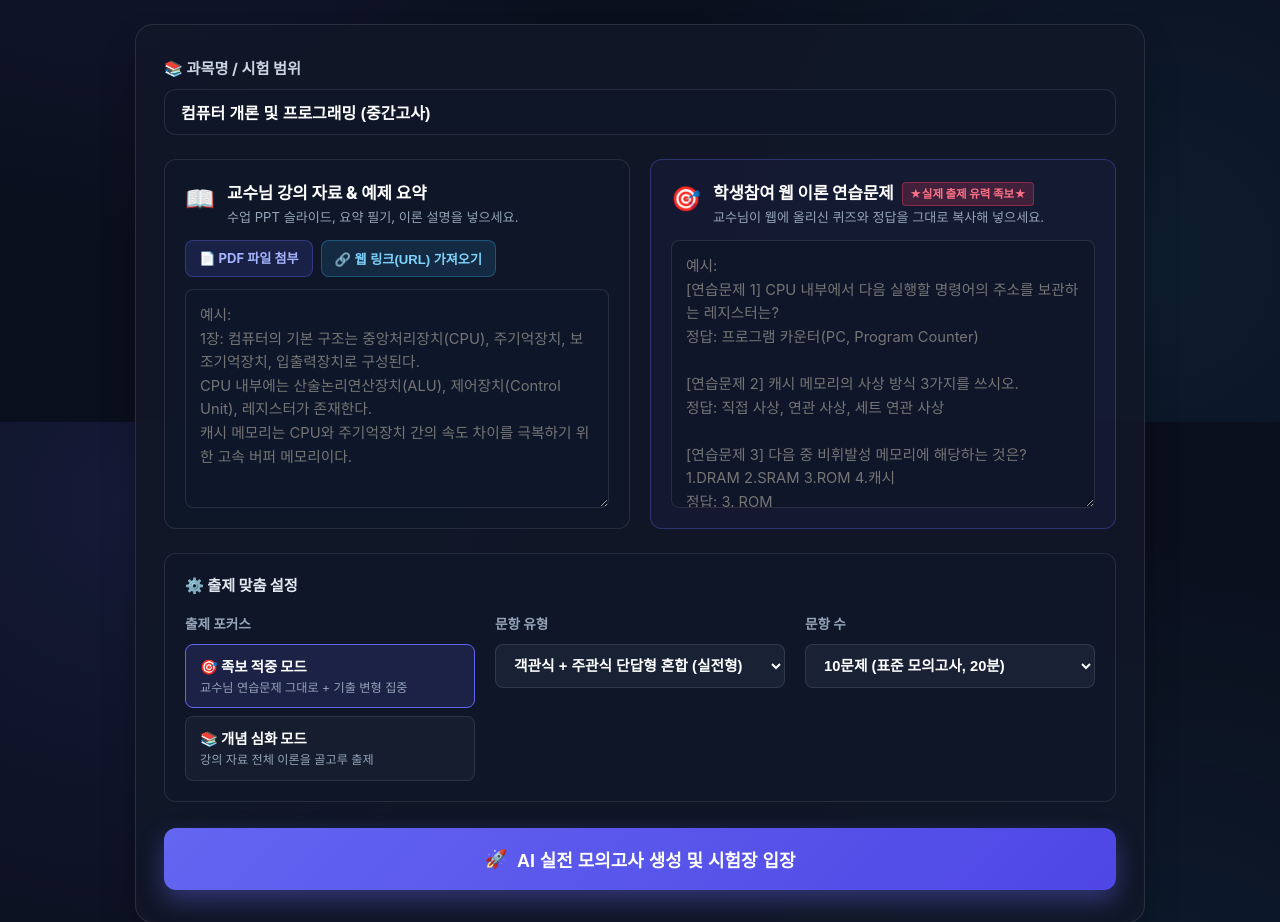
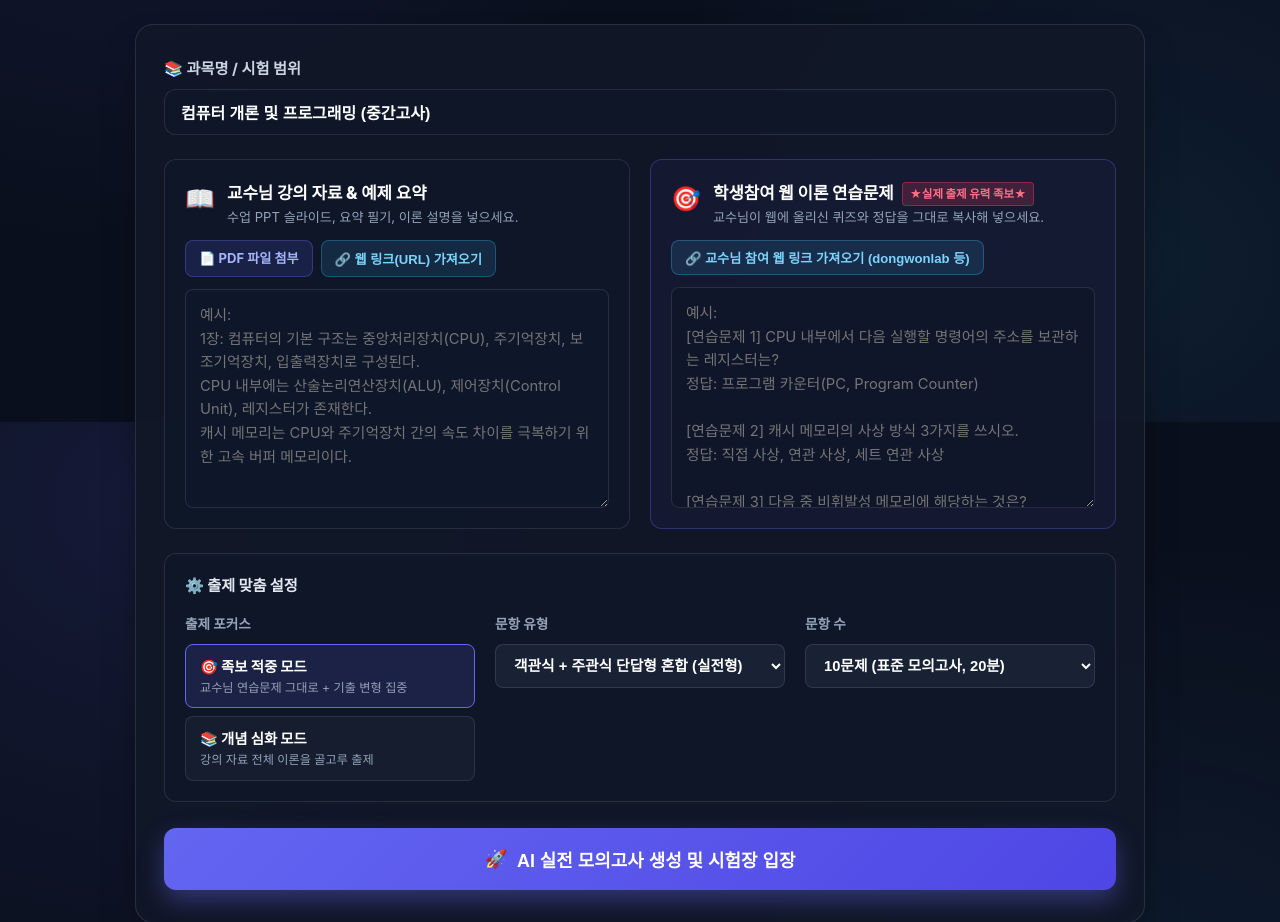
Before and after one commit to jyhy0323/exam-master, a Flask app: page / in a window 1280 px wide. Shown: the part 378-1300 px from the top of the page. Run offline with Flask 3, Linux system fonts and the light colour scheme; some web fonts are replaced.

Commit message:
feat: add direct dongwonlab.com 1-5 week quiz extraction support

```diff
--- a/app.py
+++ b/app.py
@@ -114,6 +114,39 @@ def extract_url():
         headers = {
             "User-Agent": "Mozilla/5.0 (Windows NT 10.0; Win64; x64) AppleWebKit/537.36 (KHTML, like Gecko) Chrome/120.0.0.0 Safari/537.36"
         }
+
+        # dongwonlab.com 특화 처리: API를 통해 1~5주차 실시간 퀴즈 15문항 직접 추출
+        if "dongwonlab.com" in url:
+            try:
+                api_resp = requests.get("http://dongwonlab.com/api/courses", headers=headers, timeout=10)
+                if api_resp.status_code == 200:
+                    api_data = api_resp.json()
+                    quizzes = api_data.get("active_quizzes", [])
+                    if quizzes:
+                        quiz_blocks = []
+                        for idx, q in enumerate(quizzes, 1):
+                            course = q.get("course", "원가회계")
+                            session = q.get("session", "")
+                            quest = q.get("question", "")
+                            options = q.get("options", [])
+                            opt_str = "\n".join([f"  {i+1}. {opt}" for i, opt in enumerate(options)])
+                            quiz_blocks.append(
+                                f"[동원랩 실시간 퀴즈 {idx}] ({course} - {session})\n문제: {quest}\n선택지:\n{opt_str}"
+                            )
+
+                        full_dongwon_text = "\n\n".join(quiz_blocks)
+                        logging.info(f"🎯 dongwonlab.com 퀴즈 {len(quizzes)}개 특화 추출 성공!")
+                        return jsonify({
+                            "success": True,
+                            "is_dongwonlab": True,
+                            "target_field": "practice_problems",
+                            "subject": "원가회계 (1~5주차 교수님 퀴즈 족보)",
+                            "title": f"동원랩 실시간 퀴즈 족보 (총 {len(quizzes)}문항)",
+                            "text": full_dongwon_text
+                        })
+            except Exception as e:
+                logging.warning(f"dongwonlab API 추출 시도 중 예외: {e}")
+
         resp = requests.get(url, headers=headers, timeout=10)
         resp.raise_for_status()
 
--- a/static/js/app.js
+++ b/static/js/app.js
@@ -29,13 +29,20 @@ document.addEventListener("DOMContentLoaded", () => {
     const questionTypesSelect = document.getElementById("questionTypes");
     const modeRadios = document.querySelectorAll('input[name="mode"]');
 
-    // PDF 및 URL 퀵 임포트 요소
+    // PDF 및 URL 퀵 임포트 요소 (강의자료용)
     const pdfFileInput = document.getElementById("pdfFileInput");
     const toggleUrlBtn = document.getElementById("toggleUrlBtn");
     const urlInputRow = document.getElementById("urlInputRow");
     const webUrlInput = document.getElementById("webUrlInput");
     const fetchUrlBtn = document.getElementById("fetchUrlBtn");
     const importStatusPill = document.getElementById("importStatusPill");
+
+    // 참여 웹(dongwonlab 등) 퀴즈 족보 퀵 임포트 요소
+    const togglePracticeUrlBtn = document.getElementById("togglePracticeUrlBtn");
+    const practiceUrlInputRow = document.getElementById("practiceUrlInputRow");
+    const practiceWebUrlInput = document.getElementById("practiceWebUrlInput");
+    const fetchPracticeUrlBtn = document.getElementById("fetchPracticeUrlBtn");
+    const practiceImportStatusPill = document.getElementById("practiceImportStatusPill");
 
     // 시험 화면 요소
     const examSubjectPill = document.getElementById("examSubjectPill");
@@ -176,13 +183,24 @@ document.addEventListener("DOMContentLoaded", () => {
                     throw new Error(data.error || "웹페이지 추출 실패");
                 }
 
-                if (lectureNotesInput.value.trim()) {
-                    lectureNotesInput.value += `\n\n[웹 링크 추출: ${data.title}]\n` + data.text;
+                if (data.is_dongwonlab) {
+                    if (practiceProblemsInput.value.trim()) {
+                        practiceProblemsInput.value += `\n\n[웹 퀴즈 족보: ${data.title}]\n` + data.text;
+                    } else {
+                        practiceProblemsInput.value = `[웹 퀴즈 족보: ${data.title}]\n` + data.text;
+                    }
+                    if (data.subject && subjectNameInput) {
+                        subjectNameInput.value = data.subject;
+                    }
+                    showImportStatus(`🎉 동원랩 1~5주차 퀴즈 15문항 족보 추출 성공! 족보 창에 자동 등록되었습니다.`, "success");
                 } else {
-                    lectureNotesInput.value = `[웹 링크 추출: ${data.title}]\n` + data.text;
+                    if (lectureNotesInput.value.trim()) {
+                        lectureNotesInput.value += `\n\n[웹 링크 추출: ${data.title}]\n` + data.text;
+                    } else {
+                        lectureNotesInput.value = `[웹 링크 추출: ${data.title}]\n` + data.text;
+                    }
+                    showImportStatus(`✅ 웹 링크 추출 완료! (${data.title})`, "success");
                 }
-
-                showImportStatus(`✅ 웹 링크 추출 완료! (${data.title})`, "success");
                 urlInputRow.classList.add("hidden");
                 webUrlInput.value = "";
             } catch (err) {
@@ -192,6 +210,82 @@ document.addEventListener("DOMContentLoaded", () => {
                 fetchUrlBtn.textContent = "본문 추출";
             }
         });
+    }
+
+    // 4-3. 참여 웹 퀴즈 족보 링크 추출 핸들러 (dongwonlab.com 등)
+    if (togglePracticeUrlBtn && practiceUrlInputRow) {
+        togglePracticeUrlBtn.addEventListener("click", () => {
+            practiceUrlInputRow.classList.toggle("hidden");
+            if (!practiceUrlInputRow.classList.contains("hidden")) {
+                practiceWebUrlInput.value = "http://dongwonlab.com";
+                practiceWebUrlInput.focus();
+            }
+        });
+    }
+
+    if (fetchPracticeUrlBtn && practiceWebUrlInput) {
+        fetchPracticeUrlBtn.addEventListener("click", async () => {
+            const url = practiceWebUrlInput.value.trim();
+            if (!url) {
+                alert("교수님 참여 웹 주소를 입력해 주세요 (예: http://dongwonlab.com)");
+                return;
+            }
+
+            fetchPracticeUrlBtn.disabled = true;
+            fetchPracticeUrlBtn.textContent = "추출 중...";
+            showPracticeImportStatus("🔗 참여 웹사이트 연결 및 퀴즈 족보 분석 중...", "loading");
+
+            try {
+                const resp = await fetch("/api/extract-url", {
+                    method: "POST",
+                    headers: { "Content-Type": "application/json" },
+                    body: JSON.stringify({ url: url })
+                });
+                const data = await resp.json();
+
+                if (!resp.ok || !data.success) {
+                    throw new Error(data.error || "퀴즈 족보 추출 실패");
+                }
+
+                if (practiceProblemsInput.value.trim()) {
+                    practiceProblemsInput.value += `\n\n[추출 족보: ${data.title}]\n` + data.text;
+                } else {
+                    practiceProblemsInput.value = `[추출 족보: ${data.title}]\n` + data.text;
+                }
+
+                if (data.subject && subjectNameInput) {
+                    subjectNameInput.value = data.subject;
+                }
+
+                // 족보 적중 모드 자동 선택
+                const hitFocusRadio = document.querySelector('input[name="mode"][value="hit_focus"]');
+                if (hitFocusRadio) {
+                    hitFocusRadio.checked = true;
+                    document.querySelectorAll(".radio-card").forEach(c => c.classList.remove("active"));
+                    hitFocusRadio.closest(".radio-card").classList.add("active");
+                }
+
+                showPracticeImportStatus(`🎉 ${data.title} 추출 완료! 족보 적중 모드가 활성화되었습니다.`, "success");
+                practiceUrlInputRow.classList.add("hidden");
+            } catch (err) {
+                showPracticeImportStatus(`❌ 족보 추출 오류: ${err.message}`, "error");
+            } finally {
+                fetchPracticeUrlBtn.disabled = false;
+                fetchPracticeUrlBtn.textContent = "퀴즈 족보 추출";
+            }
+        });
+    }
+
+    function showPracticeImportStatus(msg, type) {
+        if (!practiceImportStatusPill) return;
+        practiceImportStatusPill.textContent = msg;
+        practiceImportStatusPill.className = `import-status-pill ${type}`;
+        practiceImportStatusPill.classList.remove("hidden");
+        if (type === "success") {
+            setTimeout(() => {
+                practiceImportStatusPill.classList.add("hidden");
+            }, 6000);
+        }
     }
 
     function showImportStatus(msg, type) {
--- a/templates/index.html
+++ b/templates/index.html
@@ -94,6 +94,22 @@
                                 <p>교수님이 웹에 올리신 퀴즈와 정답을 그대로 복사해 넣으세요.</p>
                             </div>
                         </div>
+
+                        <!-- 참여 웹 퀴즈 링크 자동 추출 툴바 -->
+                        <div class="quick-import-toolbar">
+                            <button type="button" id="togglePracticeUrlBtn" class="btn-import-url" title="교수님 참여 웹페이지(예: dongwonlab.com)에서 퀴즈 자동 가져오기">
+                                <span>🔗 교수님 참여 웹 링크 가져오기 (dongwonlab 등)</span>
+                            </button>
+                        </div>
+
+                        <!-- 참여 웹 링크 입력 팝업 바 (토글) -->
+                        <div id="practiceUrlInputRow" class="url-input-row hidden">
+                            <input type="url" id="practiceWebUrlInput" placeholder="http://dongwonlab.com 또는 학생 모드 주소 입력">
+                            <button type="button" id="fetchPracticeUrlBtn" class="btn-fetch-url">퀴즈 족보 추출</button>
+                        </div>
+
+                        <div id="practiceImportStatusPill" class="import-status-pill hidden"></div>
+
                         <textarea id="practiceProblems" class="exam-textarea" rows="8" placeholder="예시:&#10;[연습문제 1] CPU 내부에서 다음 실행할 명령어의 주소를 보관하는 레지스터는?&#10;정답: 프로그램 카운터(PC, Program Counter)&#10;&#10;[연습문제 2] 캐시 메모리의 사상 방식 3가지를 쓰시오.&#10;정답: 직접 사상, 연관 사상, 세트 연관 사상&#10;&#10;[연습문제 3] 다음 중 비휘발성 메모리에 해당하는 것은? 1.DRAM 2.SRAM 3.ROM 4.캐시&#10;정답: 3. ROM"></textarea>
                     </div>
                 </div>
```
